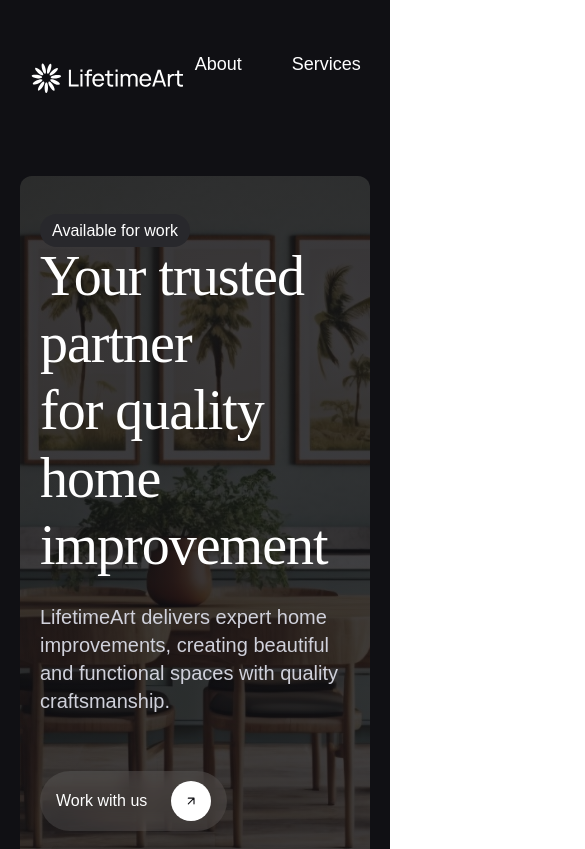
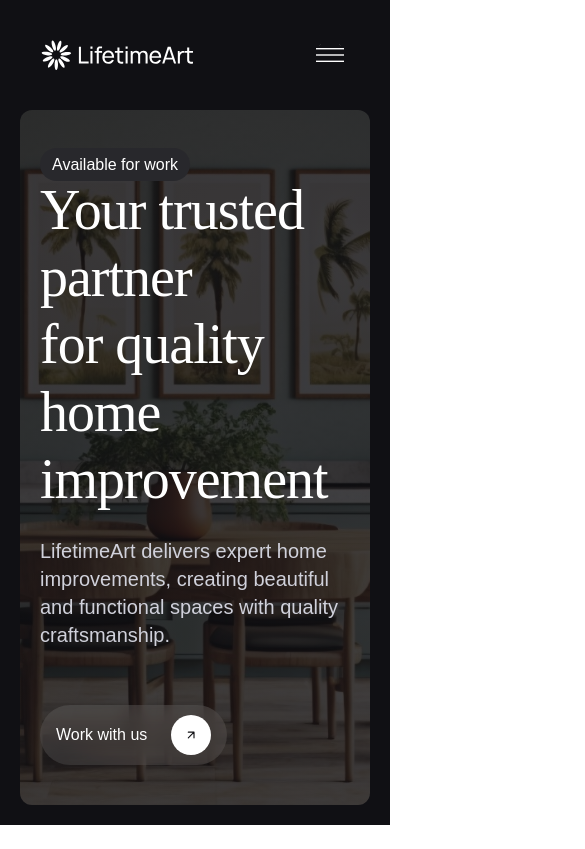
Before and after one commit to litojason/nextjs-lifetime-art, a Next.js app: page / in a window 390 px wide. Shown: the top 849 px of the page, 585 px wide, since content can reach past the window. Built offline with nearby package versions, Linux system fonts and the light colour scheme.

Commit message:
feat(home): add desktop and mobile nav bar components.

```diff
--- a/src/app/globals.css
+++ b/src/app/globals.css
@@ -12,6 +12,7 @@
   --border: #dbdad9;
   --border-card: #e6e6e6;
   --card: #e9ecf2;
+  --mobile-nav-overlay: rgba(0, 0, 0, 0.6);
 }
 
 @theme inline {
@@ -29,6 +30,7 @@
   --color-border: var(--border);
   --color-border-card: var(--border-card);
   --color-card: var(--card);
+  --color-mobile-nav-overlay: var(--mobile-nav-overlay);
 }
 
 @theme {
--- /dev/null
+++ b/src/components/desktop-nav-bar.tsx
@@ -0,0 +1,26 @@
+import Logo from "./logo";
+
+type DesktopNavBarProps = {
+  menus: string[];
+};
+
+export default function DesktopNavBar({ menus }: DesktopNavBarProps) {
+  return (
+    <nav className="hidden lg:flex items-center justify-between w-full py-10 px-7.5">
+      <Logo />
+
+      <ul className="flex gap-7.5">
+        {menus.map((menu) => (
+          <NavItem key={menu} name={menu} />
+        ))}
+      </ul>
+    </nav>
+  );
+}
+
+type NavItemProps = {
+  name: string;
+};
+function NavItem({ name }: NavItemProps) {
+  return <li className="text-lg text-background p-2.5">{name}</li>;
+}
--- /dev/null
+++ b/src/components/mobile-nav-bar.tsx
@@ -0,0 +1,53 @@
+"use client";
+
+import { useState } from "react";
+import Image from "next/image";
+
+import Logo from "./logo";
+
+type MobileNavBarProps = {
+  menus: string[];
+};
+
+export default function MobileNavBar({ menus }: MobileNavBarProps) {
+  const [visible, setVisible] = useState(false);
+
+  return (
+    <nav className="lg:hidden w-full p-5 pb-0">
+      <div className="flex items-center justify-between py-[15px] px-5">
+        <Logo />
+
+        <button
+          onClick={() => setVisible((prevState) => !prevState)}
+          className="size-10"
+        >
+          <Image
+            src={visible ? "/icons/close.svg" : "/icons/hamburger.svg"}
+            alt={visible ? "Close" : "Hamburger"}
+            width={40}
+            height={20}
+          />
+        </button>
+      </div>
+
+      {visible && (
+        <div className="absolute top-17.5 right-0 left-0 bg-mobile-nav-overlay backdrop-blur-[10px] z-10">
+          <div className="flex flex-col w-screen h-screen pt-20 px-10 pb-10 gap-20">
+            <ul className="space-y-6">
+              {menus.map((menu) => (
+                <NavItem key={menu} name={menu} />
+              ))}
+            </ul>
+          </div>
+        </div>
+      )}
+    </nav>
+  );
+}
+
+type NavItemProps = {
+  name: string;
+};
+function NavItem({ name }: NavItemProps) {
+  return <li className="text-2xl text-background">{name}</li>;
+}
--- a/src/components/nav-bar.tsx
+++ b/src/components/nav-bar.tsx
@@ -1,24 +1,14 @@
-import Logo from "./logo";
+import DesktopNavBar from "./desktop-nav-bar";
+import MobileNavBar from "./mobile-nav-bar";
 
-const navItems = ["About", "Services", "Our Work", "FAQs", "Contact"];
+const menus = ["About", "Services", "Our Work", "FAQs", "Contact"];
 
 export default function NavBar() {
   return (
-    <nav className="flex items-center justify-between w-full py-10 px-7.5 bg-foreground">
-      <Logo />
+    <div className="w-full bg-foreground">
+      <DesktopNavBar menus={menus} />
 
-      <ul className="flex gap-7.5">
-        {navItems.map((item) => (
-          <NavItem key={item} name={item} />
-        ))}
-      </ul>
-    </nav>
+      <MobileNavBar menus={menus} />
+    </div>
   );
 }
-
-type NavItemProps = {
-  name: string;
-};
-function NavItem({ name }: NavItemProps) {
-  return <li className="text-lg text-background p-2.5">{name}</li>;
-}
--- a/tailwind.config.ts
+++ b/tailwind.config.ts
@@ -5,6 +5,7 @@ module.exports = {
       spacing: {
         "7.5": "1.875rem",
         "15": "3.75rem",
+        "17.5": "4.375rem",
         "25": "6.25rem",
         "30": "7.5rem",
         "55": "13.125rem",
```
Also changed, not shown: public/icons/close.svg (added), public/icons/hamburger.svg (added).
